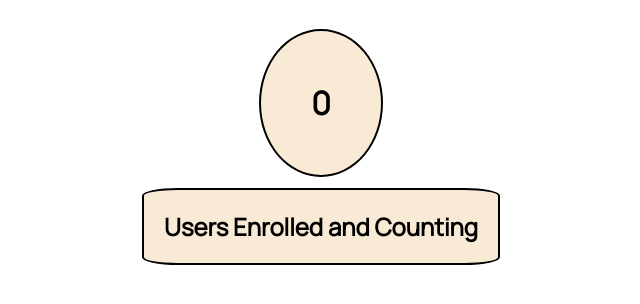
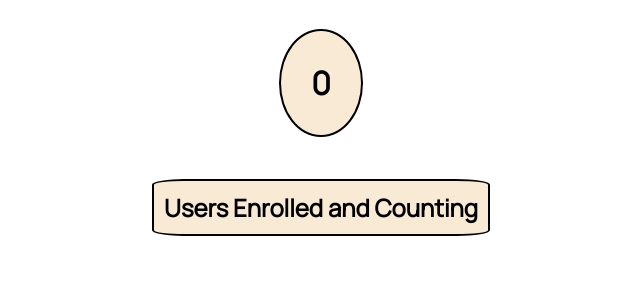
Before and after one commit to SwervoCreate/MAG-Counter, a plain HTML site: page index.html in a window 1280 px wide. Shown: the whole page, without its empty margins (327-967 px from the left). Drawn offline with Linux system fonts and the light colour scheme; no server answers.

Commit message:
Update style.css

```diff
--- a/style.css
+++ b/style.css
@@ -1,17 +1,19 @@
 @import url('https://fonts.googleapis.com/css2?family=Manrope&display=swap');
 
 .counter-container {
-    height: 20vh;
+    height: fit-content;
     width: 100vw;
    justify-content: center;
    display: flex;
+   align-items: center;
+
 }
 
 .counter {
     border: 2px solid black;
     width: fit-content;
     height: fit-content;
-    padding: 50px;
+    padding: 30px;
     border-radius: 50%;
     font-family: 'Manrope', sans-serif;
     background-color: rgb(249,234,214);
@@ -28,7 +30,7 @@
 
 .descr {
     border: 2px solid black;
-    padding: 20px;
+    padding: 10px;
     border-radius: 10%;
     background-color: rgb(249,234,214);
 
```
